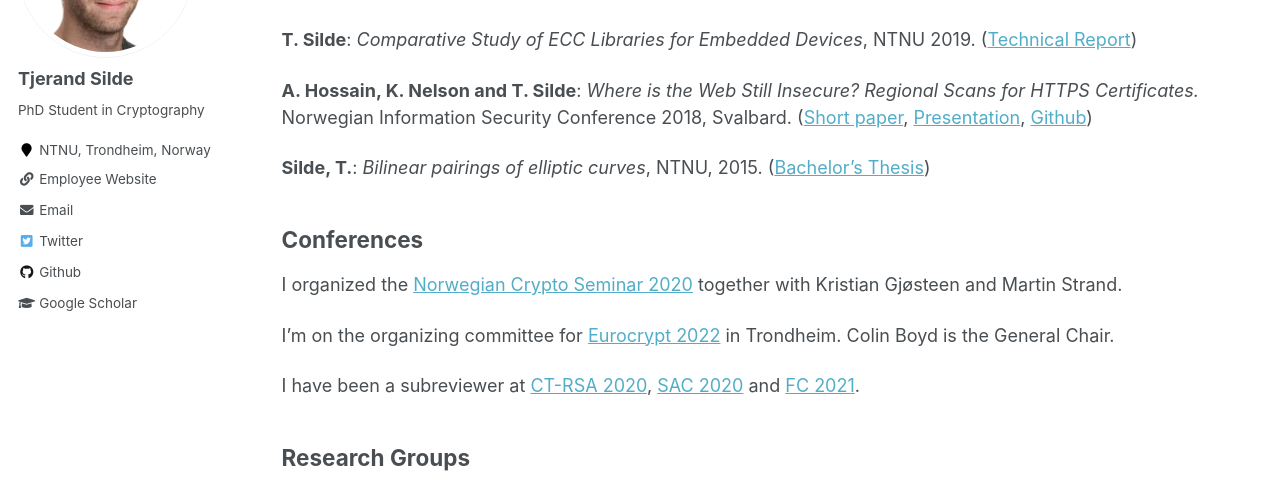
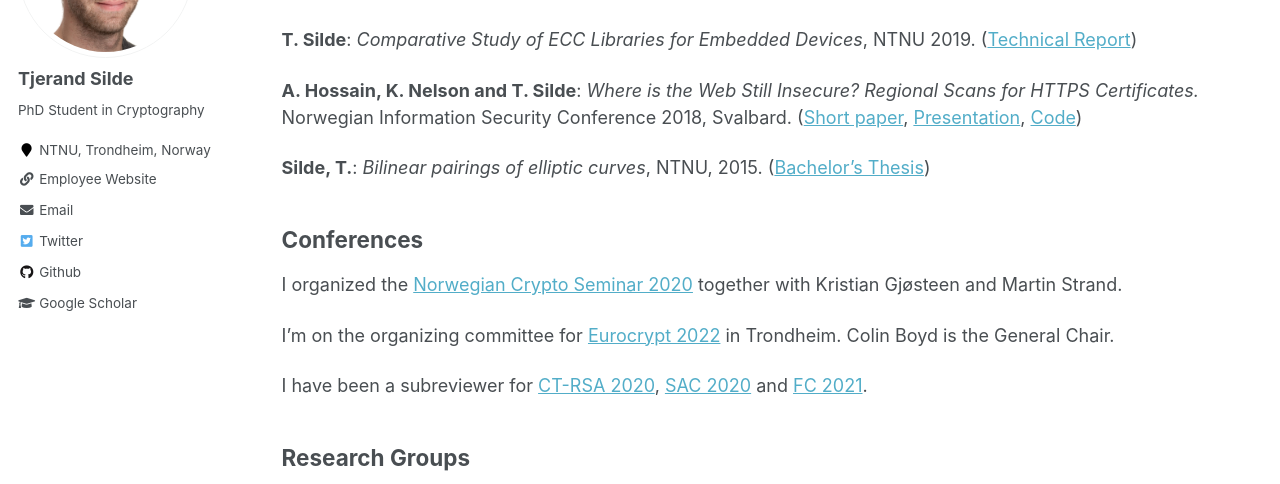
Before and after one commit to tjesi/tjesi.github.io, a Jekyll site: the page built from _pages/academic.md, in a window 1280 px wide and 900 px high, scrolled down 620 px. Shown: the part 153-637 px from the top of the window. Built offline with Jekyll 4.4.1, drawn with Linux system fonts in a browser that asks for light colours.

Commit message:
Update academic.md

```diff
--- a/_pages/academic.md
+++ b/_pages/academic.md
@@ -31,7 +31,7 @@ _Electronic Voting using Lattice-Based Commitments and Verifiable Encryption_
 **T. Silde**: _Comparative Study of ECC Libraries for Embedded Devices_, NTNU 2019. ([Technical Report](https://tjerandsilde.no/files/Comparative-Study-of-ECC-Libraries-for-Embedded-Devices.pdf))
 
 **A. Hossain, K. Nelson and T. Silde**: _Where is the Web Still Insecure? Regional Scans for HTTPS Certificates._
-Norwegian Information Security Conference 2018, Svalbard. ([Short paper](https://tjerandsilde.no/files/Where_is_the_web_still_insecure__Regional_scans_for_HTTPS_certificates.pdf), [Presentation](https://tjerandsilde.no/files/NISK_presentation.pdf), [Github](https://github.com/tjesi/security-scan))
+Norwegian Information Security Conference 2018, Svalbard. ([Short paper](https://tjerandsilde.no/files/Where_is_the_web_still_insecure__Regional_scans_for_HTTPS_certificates.pdf), [Presentation](https://tjerandsilde.no/files/NISK_presentation.pdf), [Code](https://github.com/tjesi/security-scan))
 
 **Silde, T.**: _Bilinear pairings of elliptic curves_, NTNU, 2015. ([Bachelor's Thesis](https://tjerandsilde.no/files/Bachelor_Thesis.pdf))
 
@@ -40,7 +40,7 @@ I organized the [Norwegian Crypto Seminar 2020](https://wiki.math.ntnu.no/nks/nk
 
 I'm on the organizing committee for [Eurocrypt 2022](https://eurocrypt.iacr.org/2022) in Trondheim. Colin Boyd is the General Chair.
 
- I have been a subreviewer at [CT-RSA 2020](https://link.springer.com/book/10.1007/978-3-030-40186-3), [SAC 2020](https://sac2020.ca) and [FC 2021](https://fc21.ifca.ai).
+ I have been a subreviewer for [CT-RSA 2020](https://link.springer.com/book/10.1007/978-3-030-40186-3), [SAC 2020](https://sac2020.ca) and [FC 2021](https://fc21.ifca.ai).
 
 ## Research Groups
 I'm a member of the [Algebra Group](https://www.ntnu.edu/imf/research/algebra) at the Department of Mathematics and the [NTNU Applied Cryptology Lab](https://www.ntnu.edu/iik/nacl-lab) at the Department of Information Security and Communication Technology.
```
